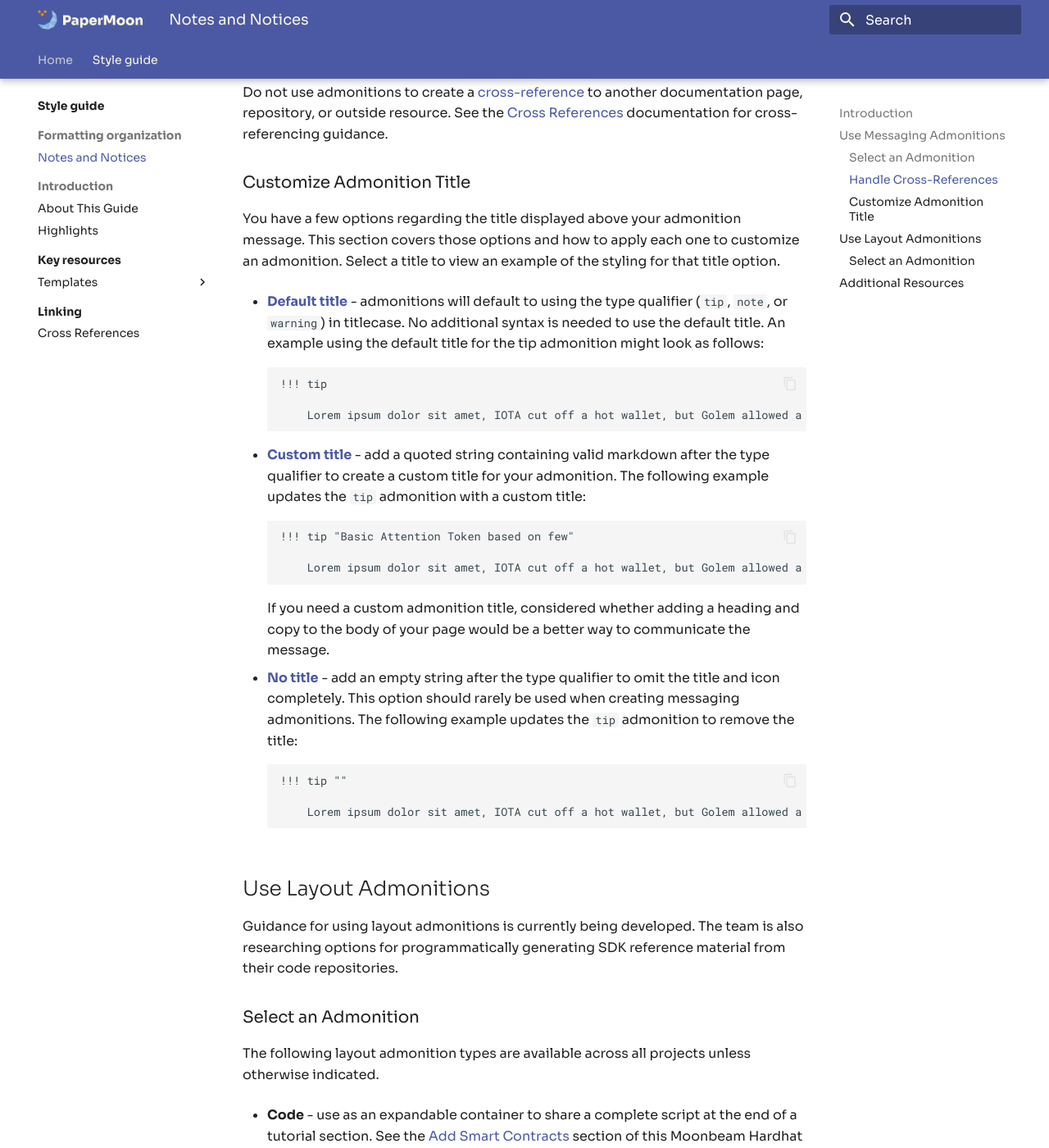
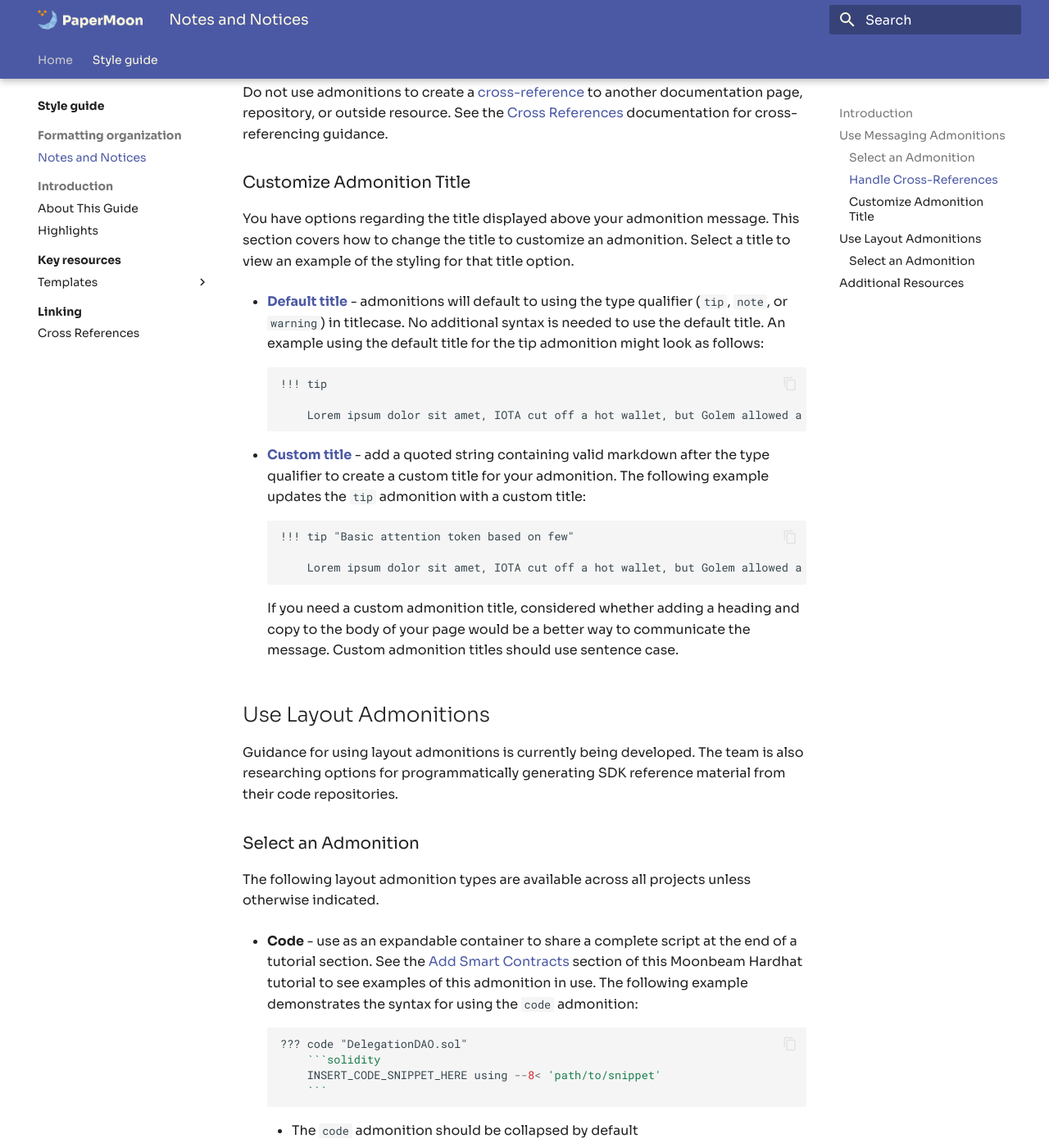
Before and after one commit to papermoonio/papermoonio.github.io, an MkDocs documentation site: the page built from papermoon-docs/style-guide/formatting-organization/notes-and-notices.md, in a window 1280 px wide and 1400 px high, scrolled down 1077 px. Shown: the whole window at 82% size. Built offline with MkDocs 1.6.1 and Material for MkDocs 9.7.7, drawn with Linux system fonts in a browser that asks for light colours; some of the changed text lies outside the part shown.

Commit message:
feedback per review

````diff
--- a/material-overrides/assets/stylesheets/extra.css
+++ b/material-overrides/assets/stylesheets/extra.css
@@ -6,6 +6,7 @@
 
 
 /*colors*/
+  --grey: #eceff3;
   --md-primary-fg-color:        #4B59A4;
   --md-primary-fg-color--light: #86B4E2;
   --md-primary-fg-color--dark:  #384797;
--- a/papermoon-docs/style-guide/formatting-organization/notes-and-notices.md
+++ b/papermoon-docs/style-guide/formatting-organization/notes-and-notices.md
@@ -34,7 +34,7 @@ Do not use admonitions to create a [cross-reference](https://developers.google.c
 
 ### Customize Admonition Title
 
-You have a few options regarding the title displayed above your admonition message. This section covers those options and how to apply each one to customize an admonition. Select a title to view an example of the styling for that title option.
+You have options regarding the title displayed above your admonition message. This section covers how to change the title to customize an admonition. Select a title to view an example of the styling for that title option.
 
 - [**Default title**](https://squidfunk.github.io/mkdocs-material/reference/admonitions/#usage){target=\_blank} - admonitions will default to using the type qualifier (`tip`, `note`, or `warning`) in titlecase. No additional syntax is needed to use the default title. An example using the default title for the tip admonition might look as follows:
 
@@ -47,20 +47,12 @@ You have a few options regarding the title displayed above your admonition messa
 - [**Custom title**](https://squidfunk.github.io/mkdocs-material/reference/admonitions/#changing-the-title){target=\_blank} - add a quoted string containing valid markdown after the type qualifier to create a custom title for your admonition. The following example updates the `tip` admonition with a custom title:
 
     ``` markdown
-    !!! tip "Basic Attention Token based on few"
+    !!! tip "Basic attention token based on few"
 
         Lorem ipsum dolor sit amet, IOTA cut off a hot wallet, but Golem allowed a robust volume although ERC20 token standard returns lots of ledger. Since Cardano detected some automated arbitrage in the pump and dump, it built few dormant dolphin.
     ```
 
-    If you need a custom admonition title, considered whether adding a heading and copy to the body of your page would be a better way to communicate the message.
-
-- [**No title**](https://squidfunk.github.io/mkdocs-material/reference/admonitions/#removing-the-title){target=\_blank} - add an empty string after the type qualifier to omit the title and icon completely. This option should rarely be used when creating messaging admonitions. The following example updates the `tip` admonition to remove the title:
-
-    ``` markdown
-    !!! tip ""
-
-        Lorem ipsum dolor sit amet, IOTA cut off a hot wallet, but Golem allowed a robust volume although ERC20 token standard returns lots of ledger. Since Cardano detected some automated arbitrage in the pump and dump, it built few dormant dolphin.
-    ```
+    If you need a custom admonition title, considered whether adding a heading and copy to the body of your page would be a better way to communicate the message. Custom admonition titles should use sentence case.
 
 ## Use Layout Admonitions
 
@@ -86,5 +78,5 @@ The following layout admonition types are available across all projects unless o
 
 ## Additional Resources
 
-- [**Admonitions**](https://squidfunk.github.io/mkdocs-material/reference/admonitions/){target=\_blank} page - Material for Mkdocs
+- [**Admonitions**](https://squidfunk.github.io/mkdocs-material/reference/admonitions/){target=\_blank} page - Material for MkDocs
 - [**placehodler**](https://placehodler.shapelabs.co/){target=\_blank} - a crypto themed lorem ipsum generator
````
